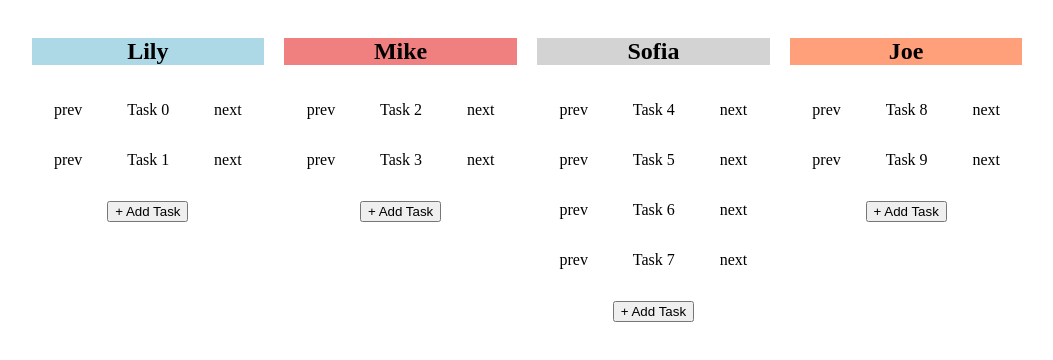
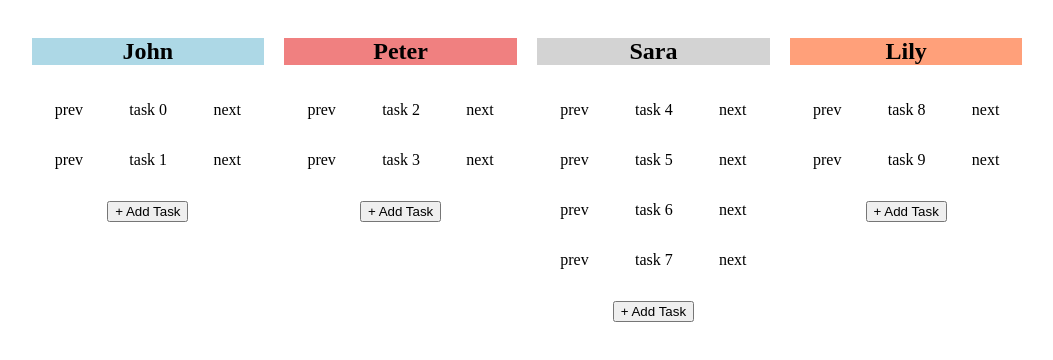
Before and after one commit to gjuliao/crm-vite, a React (Vite) app: page / in a window 1280 px wide. Shown: the top 360 px of the page, without its empty margins (113-1166 px from the left). Built offline with nearby package versions, Linux system fonts and the light colour scheme.

Commit message:
Added functions

```diff
--- a/src/App.jsx
+++ b/src/App.jsx
@@ -2,37 +2,33 @@ import { useState } from 'react'
 import './App.css'
 import { Card } from './components/Card'
 
+
 function App() {
 
-  const [lists, setList] = useState(
-    [
+  const [lists, setList] = useState([
     {
       id: 0,
-        owner: 'Lily',
-        tasks:
-        ['Task 0', 'Task 1']
+      owner: 'John',
+      tasks: ['task 0', 'task 1'],
     },
     {
       id: 1,
-        owner: 'Mike',
-        tasks:
-        ['Task 2', 'Task 3']
+      owner: 'Peter',
+      tasks: ['task 2', 'task 3'],
     },
     {
       id: 2,
-        owner: 'Sofia',
-        tasks:
-        ['Task 4', 'Task 5', 'Task 6', 'Task 7']
+      owner: 'Sara',
+      tasks: ['task 4', 'task 5', 'task 6', 'task 7'],
     },
     {
       id: 3,
-        owner: 'Joe',
-        tasks:
-        ['Task 8', 'Task 9']
+      owner: 'Lily',
+      tasks: ['task 8', 'task 9'],
     },
-    ]
-  )
+  ])
 
+  // used in formInput
   const addTask = (cardIndex, newTask) => {
     setList((list) => {
       const updatedList = [...list];
@@ -41,29 +37,27 @@ function App() {
         ...updatedList[cardIndex],
         tasks: [...updatedList[cardIndex].tasks, newTask]
       }
-
       return updatedList;
     })
   }
 
-  const taskUpdate = (taskIndex, cardIndex, action) => {
+  const updateTask = (cardIndex, taskIndex, action) => {
     setList((list) => {
       const updatedList = [...list];
 
       const currentList = updatedList[cardIndex];
 
-      const targetedList = action === 'next' ? cardIndex + 1 : cardIndex - 1;
+      const targetedListIndex = action === 'next' ? cardIndex + 1 : cardIndex - 1;
 
-      if (targetedList >= 0 && targetedList <= updatedList.length &&
+      if (targetedListIndex >= 0 && targetedListIndex < updatedList.length &&
         taskIndex >= 0 && taskIndex <= currentList.tasks.length){
-
           const currentTask = currentList.tasks[taskIndex];
 
           const currentListTasks = [...currentList.tasks];
 
           currentListTasks.splice(taskIndex, 1);
 
-          const targetedListTasks = [...updatedList[targetedList].tasks];
+          const targetedListTasks = [...updatedList[targetedListIndex].tasks];
 
           targetedListTasks.splice(taskIndex, 0, currentTask);
 
@@ -72,8 +66,8 @@ function App() {
             tasks: currentListTasks
           }
 
-          updatedList[targetedList] = {
-            ...updatedList[targetedList],
+          updatedList[targetedListIndex] = {
+            ...updatedList[targetedListIndex],
             tasks: targetedListTasks
           }
         }
@@ -84,11 +78,10 @@ function App() {
   }
 
 
-
   return (
     <div className='container'>
     {lists.map((list) => (
-        <Card key={list.id} cardIndex={list.id} owner={list.owner} tasks={list.tasks} addTask={addTask} taskUpdate={taskUpdate} />
+      <Card key={list.id} cardIndex={list.id} owner={list.owner} tasks={list.tasks} addTask={addTask} updateTask={updateTask}/>
     ))}
     </div>
   )
```
Lines whose indentation alone changed are shown as unchanged.
